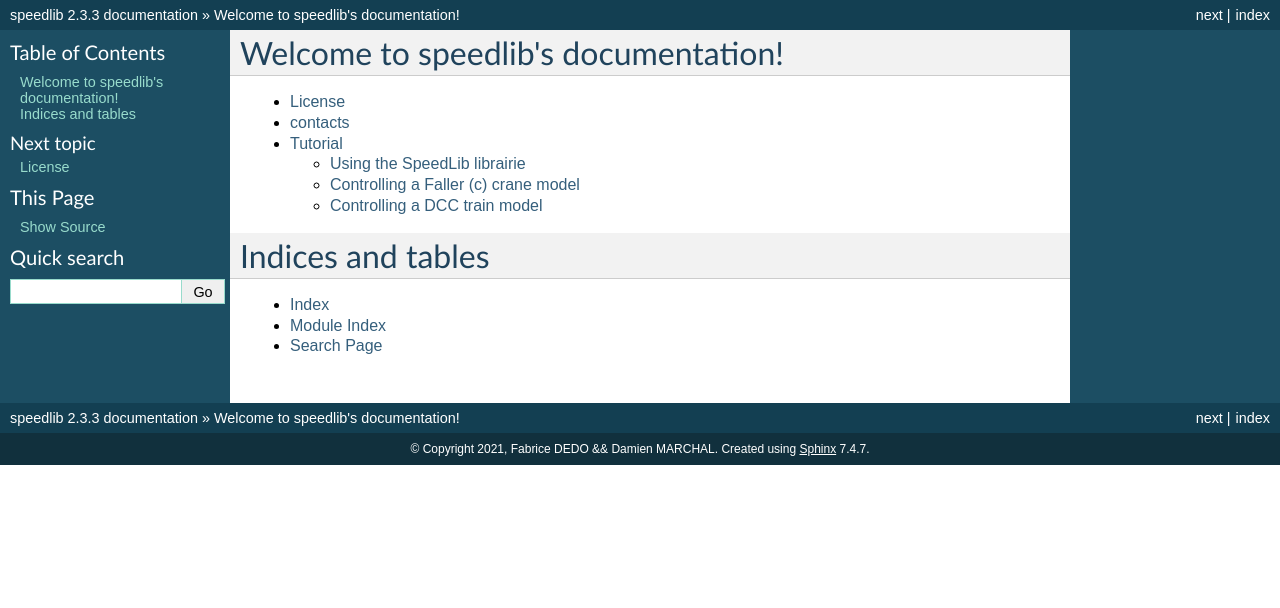
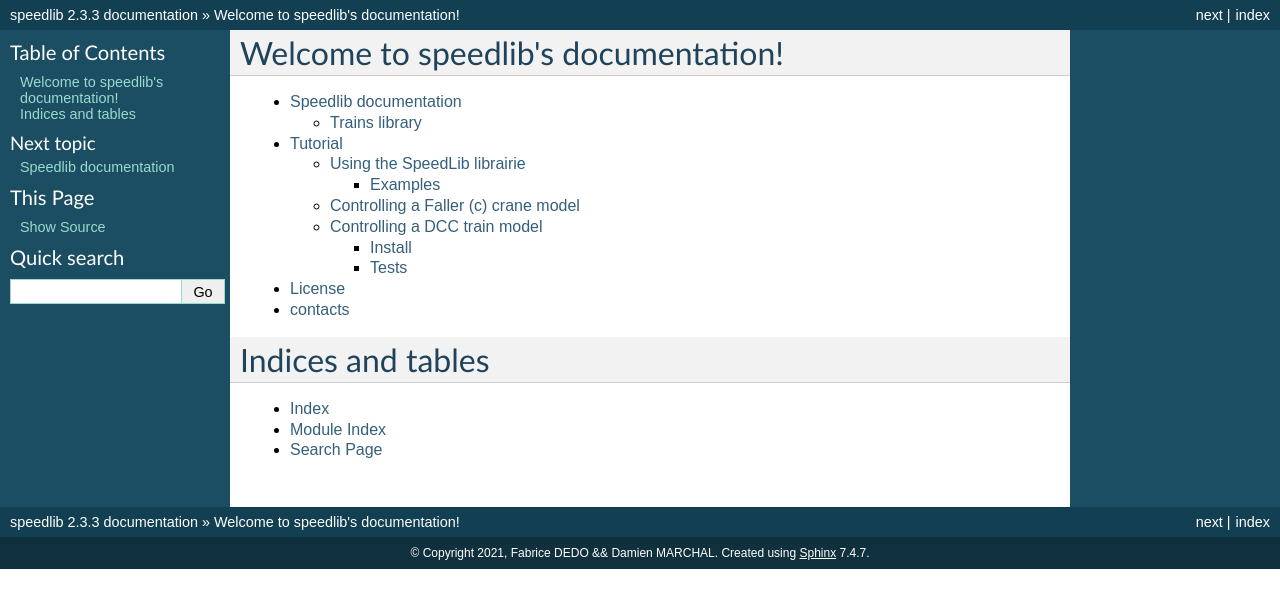
Before and after one commit to CRIStAL-PADR/Speed, a Sphinx documentation site: the page built from docs/source/index.rst, in a window 1280 px wide. Shown: the top 608 px of the page. Built offline with Sphinx 7.4.7, drawn with Linux system fonts in a browser that asks for light colours.

Commit message:
Improvement of the conf.py file and creation of a documentation.rst file which will gather all the information concerning the library documentation

```diff
--- a/docs/source/conf.py
+++ b/docs/source/conf.py
@@ -14,7 +14,6 @@
 # import sys
 #sys.path.insert(0, os.path.abspath('.'))
 
-
 # -- Project information -----------------------------------------------------
 
 project = 'speedlib'
@@ -30,8 +29,7 @@
 # Add any Sphinx extension module names here, as strings. They can be
 # extensions coming with Sphinx (named 'sphinx.ext.*') or your custom
 # ones.
-extensions = [
-]
+extensions = []
 
 
 intersphinx_mapping = {"python": ("https://docs.python.org/3", None)}
--- a/docs/source/index.rst
+++ b/docs/source/index.rst
@@ -1,11 +1,12 @@
 Welcome to speedlib's documentation!
-=================================================================================
+=====================================
 
 .. toctree::
-   :maxdepth: 2
+   :maxdepth: 3
 
+   documentation
+   README
    license
-   README
 
 
 
```
Also changed, not shown: docs/source/documentation.rst (added, +11 -0 lines), 1 other file.
